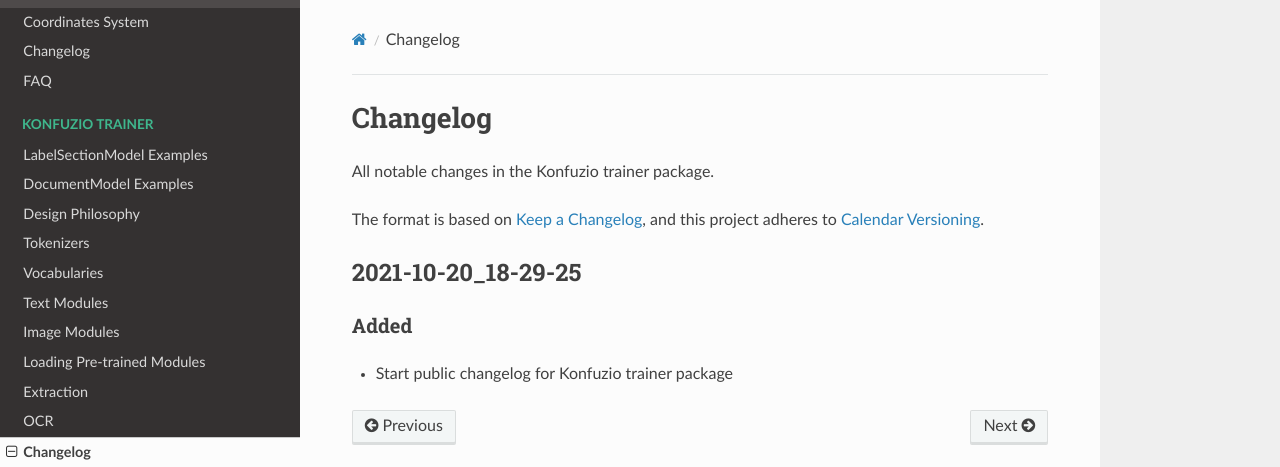
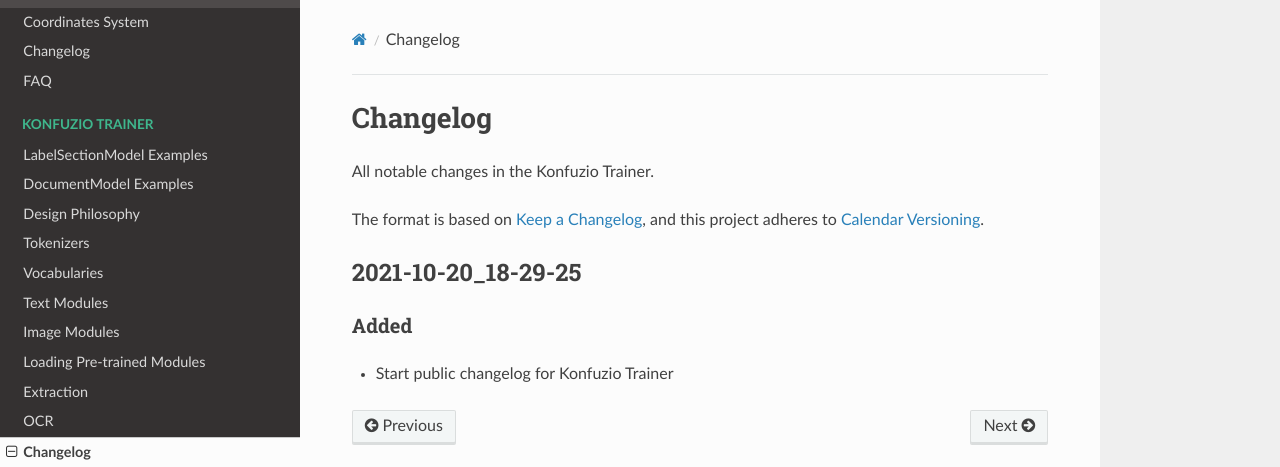
Before and after one commit to konfuzio-ai/konfuzio-sdk, a Sphinx documentation site: the page built from docs/training/changelog.md, in a window 1280 px wide. Shown: the top 467 px of the page. Built offline with Sphinx 7.4.7 and the Read the Docs theme 2.0.0, drawn with Linux system fonts in a browser that asks for light colours.

Commit message:
Update changelog.md

```diff
--- a/docs/training/changelog.md
+++ b/docs/training/changelog.md
@@ -1,9 +1,9 @@
 .. meta::
-   :description: All notable changes in the Konfuzio trainer package.
+   :description: All notable changes in the Konfuzio Trainer.
 
 # Changelog
 
-All notable changes in the Konfuzio trainer package.
+All notable changes in the Konfuzio Trainer.
 
 The format is based on [Keep a Changelog](https://keepachangelog.com/en/1.0.0/),
 and this project adheres to [Calendar Versioning](https://calver.org/overview.html).
@@ -11,4 +11,4 @@
 ## 2021-10-20_18-29-25
 
 ### Added
-- Start public changelog for Konfuzio trainer package
+- Start public changelog for Konfuzio Trainer
```
